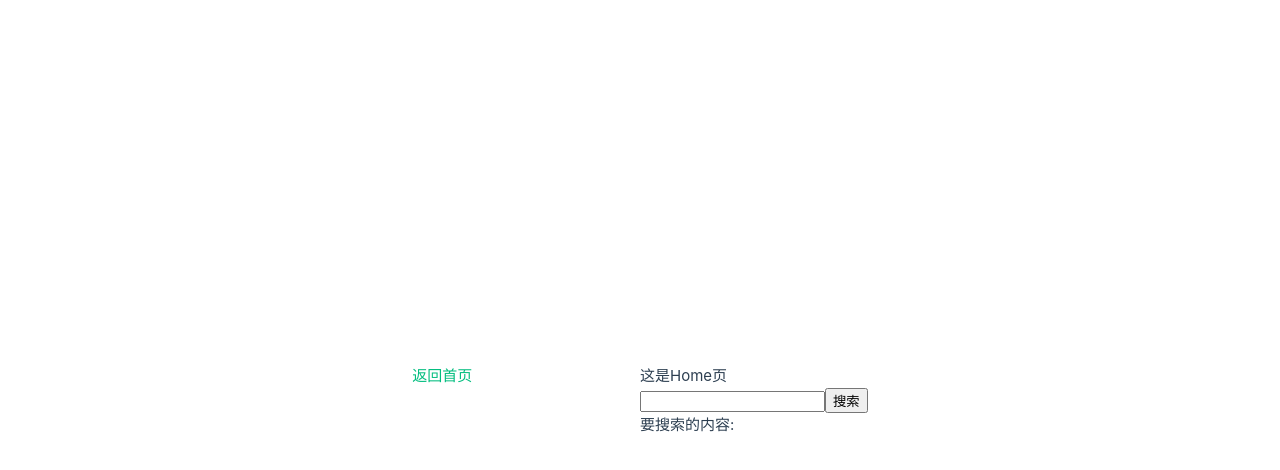
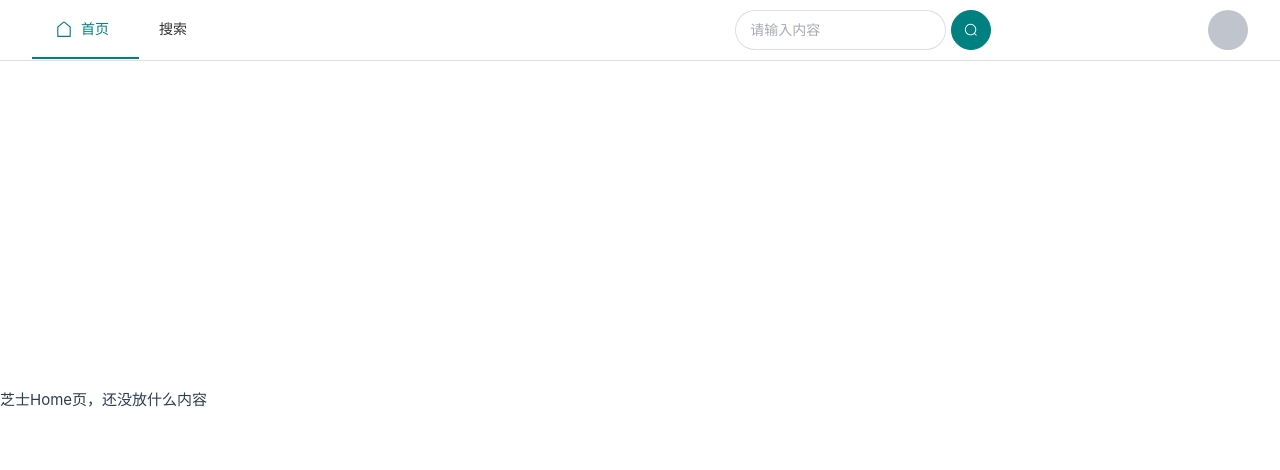
Before and after one commit to RashawnXue/Internet-Computing-WEB, a Vue app in the folder vue/: page / in a window 1280 px wide. Shown: the top 470 px of the page. Built offline with nearby package versions, Linux system fonts and the light colour scheme.

Commit message:
init NavigationBar

```diff
--- a/vue/package.json
+++ b/vue/package.json
@@ -7,11 +7,14 @@
     "preview": "vite preview"
   },
   "dependencies": {
+    "element-plus": "^2.2.22",
     "vue": "^3.2.41",
     "vue-router": "^4.1.6"
   },
   "devDependencies": {
     "@vitejs/plugin-vue": "^3.1.2",
+    "unplugin-auto-import": "^0.11.5",
+    "unplugin-vue-components": "^0.22.11",
     "vite": "^3.1.8"
   }
 }
--- a/vue/src/App.vue
+++ b/vue/src/App.vue
@@ -1,16 +1,16 @@
 <script setup>
-import HelloWorld from './components/HelloWorld.vue'
-import TheWelcome from './components/TheWelcome.vue'
+import NavigationBar from './components/NavigationBar.vue';
 </script>
 
 <template>
-  <header>
+  <header style="position: fixed; top: 0; width: 100%;">
     <!--使用 router-link 组件进行导航 -->
     <!--通过传递 `to` 来指定链接 -->
     <!--`<router-link>` 将呈现一个带有正确 `href` 属性的 `<a>` 标签-->
-    <router-link to="/">返回首页</router-link>
+    <!-- <router-link to="/">返回首页</router-link> -->
+    <!-- 不知道NavBar该放哪儿，直接放根组件里了-ysh -->
+    <NavigationBar />
   </header>
-
   <main>
     <div>
       <!-- 路由出口 -->
--- a/vue/src/assets/main.css
+++ b/vue/src/assets/main.css
@@ -1,11 +1,7 @@
 @import './base.css';
 
 #app {
-  max-width: 1280px;
-  margin: 0 auto;
-  padding: 2rem;
 
-  font-weight: normal;
 }
 
 a,
@@ -26,10 +22,4 @@ a,
     display: flex;
     place-items: center;
   }
-
-  #app {
-    display: grid;
-    grid-template-columns: 1fr 1fr;
-    padding: 0 2rem;
-  }
 }
--- /dev/null
+++ b/vue/src/components/NavigationBar.vue
@@ -0,0 +1,37 @@
+<script setup>
+
+import { ref } from 'vue';
+import { House } from '@element-plus/icons-vue';
+import SearchBar from './SearchBar.vue';
+
+const activeIndex = ref('/')
+
+</script>
+
+<template>
+    <div
+        style="display: flex; flex-direction: row; width: 100%; border-bottom: 1px solid #dcdfe6; padding: 0 2rem; justify-content: space-between;">
+        <div style="align-self: center; width:40%;">
+            <el-menu mode="horizontal"
+                style="border-right-width: 0px;--el-menu-active-color: teal; --el-menu-hover-text-color: teal; --el-menu-item-hover-fill: white; --el-menu-hover-bg-color: white; --el-menu-border-color: white;"
+                :default-active="activeIndex" router>
+                <!-- index属性放路径-ysh -->
+                <el-menu-item index="/">
+                    <!-- 使用插槽放icon-ysh -->
+                    <template #title>
+                        <el-icon>
+                            <House />
+                        </el-icon>
+                        <span style="margin-right: 10px;">首页</span>
+                    </template>
+                </el-menu-item>
+                <!-- 其实搜索界面是不用加到navBar里的，这里只是占个位演示页面切换-ysh -->
+                <el-menu-item index="/search">搜索</el-menu-item>
+            </el-menu>
+        </div>
+        <SearchBar style="align-self: center;" />
+        <!-- 这里应该放一个头像，然后点击会出现一些选项 -->
+        <el-avatar style="align-self: center;"></el-avatar>
+    </div>
+
+</template>
--- /dev/null
+++ b/vue/src/components/SearchBar.vue
@@ -0,0 +1,33 @@
+<script setup>
+
+import { ref, onMounted } from 'vue'
+import { useRouter } from 'vue-router'
+import { Search } from '@element-plus/icons-vue'
+
+const content = ref('')
+const router = useRouter()
+
+function goToSearch() {
+    if (content.value.length > 0) {
+        router.push({ path: '/search', query: { content: content.value } })
+    } else {
+        ElNotification({
+            title: 'Success',
+            message: '请输入内容',
+            type: 'warning',
+            showClose: false,
+        })
+    }
+}
+</script>
+
+<template>
+
+    <div style="display: flex; flex-direction: row;">
+        <el-input v-model="content" style="--el-input-border-radius: 20px; --el-input-focus-border-color: teal" maxlength="20" placeholder="请输入内容"
+            size="large">
+        </el-input>
+        <el-button :icon="Search" style="margin-left: 5px;" type="primary" color="teal" size="large" @click="goToSearch" circle></el-button>
+    </div>
+
+</template>
--- a/vue/src/views/Home.vue
+++ b/vue/src/views/Home.vue
@@ -1,24 +1,14 @@
 <script setup>
+
 import { ref, onMounted } from 'vue'
-import { useRouter } from 'vue-router'
-
-const content = ref("")
-const router = useRouter()
-console.log(useRouter())
+import SearchBar from '../components/SearchBar.vue'
 
 </script>
 
 <template>
-    <div>
-        这是Home页
-    </div>
-
-    <!-- 两行代码极简搜索栏( -->
-    <input type="text" v-model="content">
-    <button @click="router.push({ path: '/search', query: { content: content } })">搜索</button>
 
     <div>
-        要搜索的内容: {{ content }}
+        芝士Home页，还没放什么内容
     </div>
 
 </template>
--- a/vue/src/views/Search.vue
+++ b/vue/src/views/Search.vue
@@ -1,11 +1,13 @@
 <script setup>
 import { useRoute } from 'vue-router';
+import SearchBar from '../components/SearchBar.vue';
+
 const route = useRoute()
 console.log(route)
-
 
 </script>
 
 <template>
-    你搜索的内容是: {{route.query.content}}
+    为您展示“{{ route.query.content }}”的相关资源
+    (其实搜索页不会出现在NavBar栏)
 </template>
--- a/vue/vite.config.js
+++ b/vue/vite.config.js
@@ -2,10 +2,21 @@ import { fileURLToPath, URL } from 'node:url'
 
 import { defineConfig } from 'vite'
 import vue from '@vitejs/plugin-vue'
+import AutoImport from 'unplugin-auto-import/vite'
+import Components from 'unplugin-vue-components/vite'
+import { ElementPlusResolver } from 'unplugin-vue-components/resolvers'
 
 // https://vitejs.dev/config/
 export default defineConfig({
-  plugins: [vue()],
+  plugins: [
+    vue(),
+    AutoImport({
+      resolvers: [ElementPlusResolver()],
+    }),
+    Components({
+      resolvers: [ElementPlusResolver()],
+    }),
+  ],
   resolve: {
     alias: {
       '@': fileURLToPath(new URL('./src', import.meta.url))
```
Also changed, not shown: 2 other files (tests, documents, lock files or other folders).
